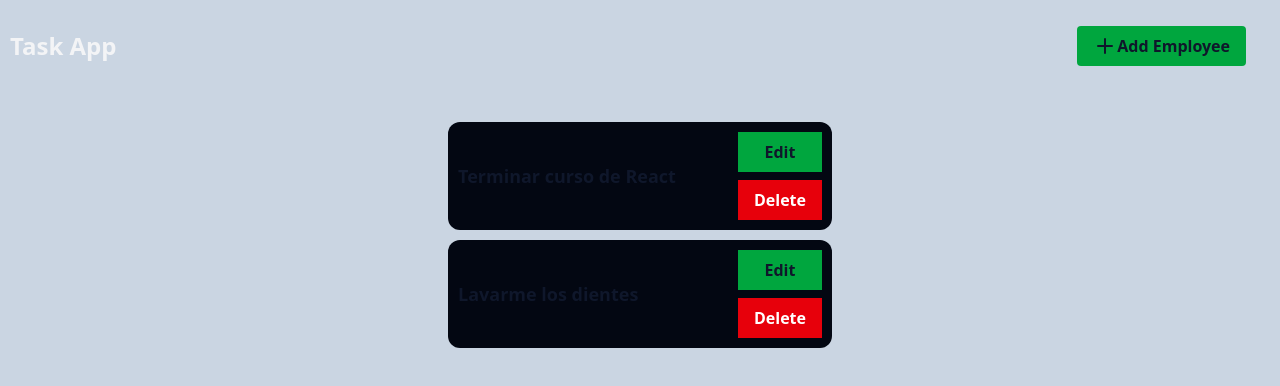
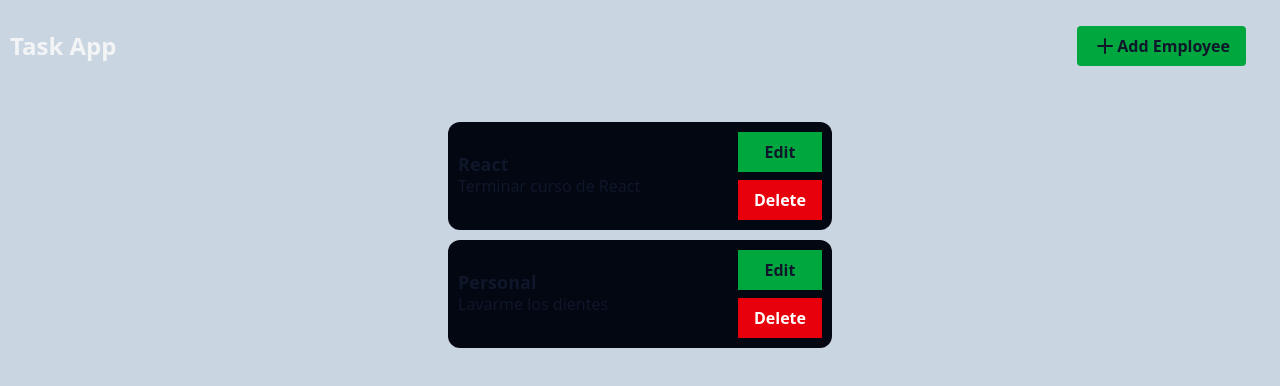
Before and after one commit to gonzagapa/TodoApp-React, a React (Vite) app: page / in a window 1280 px wide. Shown: the top 386 px of the page. Built offline with nearby package versions, Linux system fonts and the light colour scheme.

Commit message:
Add useForm customhook and new create todo feature

```diff
--- a/src/components/TodoItem.tsx
+++ b/src/components/TodoItem.tsx
@@ -11,8 +11,9 @@ export default function TodoItem({todo}:Props) {
     <div className="p-2.5 rounded-xl bg-gray-950 flex justify-between gap-2 items-center w-sm">
         <div className="flex-1/3">
             <h2 className="text-lg/5 font-bold font-s">
-                {todo.description}
+                {todo.title}
             </h2>
+            <p className="line-clamp-1">{todo.description}</p>
         </div>
         <div className="flex flex-col gap-2">
             <button className="bg-green-600 hover:bg-green-500 text-while font-semibold py-2 px-4 cursor-pointer">Edit</button>
--- a/src/context/TodoProvider.tsx
+++ b/src/context/TodoProvider.tsx
@@ -8,8 +8,8 @@ interface Props {
 }
 
 const initialState:Todo[] = [
-        new Todo("Terminar curso de React"),
-        new Todo("Lavarme los dientes"),
+        new Todo("Terminar curso de React", "React"),
+        new Todo("Lavarme los dientes", "Personal"),
     ]
 
 export const TodoProvider = ({children}:Props)=>{
--- a/src/data/Todo.ts
+++ b/src/data/Todo.ts
@@ -1,11 +1,13 @@
 
 export class Todo {
     readonly id:number;
+    title:string;
     description: string;
     done:boolean;
 
-    constructor(description:string){
+    constructor(description:string, title:string){
         this.id = new Date().getMilliseconds() * Math.random();
+        this.title = title;
         this.description = description;
         this.done = false;
     }
--- /dev/null
+++ b/src/hooks/useForm.ts
@@ -0,0 +1,24 @@
+import { useState, type ChangeEvent, type ChangeEventHandler } from "react"
+
+type Props = {
+  title:string,
+  description:string
+}
+
+export function useForm({title, description}:Props) {
+    const [inputElements, setInputElements] = useState({title,description});
+
+
+  const onInputChange = ({target}:ChangeEvent<HTMLInputElement>|ChangeEvent<HTMLTextAreaElement> )=>{
+    const {name,value} = target;
+    setInputElements({
+      ...inputElements,
+      [name]: value
+    })
+  }
+
+  return {
+    ...inputElements,
+    onInputChange
+  }
+}
--- a/src/layout/TodoAppLayout.tsx
+++ b/src/layout/TodoAppLayout.tsx
@@ -7,8 +7,8 @@ export function TodoAppLayout() {
   return (
     <div className=" bg-slate-300 text-slate-900 dark:bg-slate-900 dark:text-white h-screen p-2.5">
       <div className="container mx-auto h-full">
-        <Heading/>
         <TodoProvider>
+          <Heading/>
           <div className="grid place-content-center">
               <Outlet/>
           </div>
--- a/src/pages/FormTodoPage.tsx
+++ b/src/pages/FormTodoPage.tsx
@@ -1,11 +1,30 @@
+import { useNavigate } from "react-router";
+import { useTodoContext } from "../hooks/useTodoContext"
+import { useForm } from "../hooks/useForm";
+import { Todo } from "../data";
+import type { FormEvent } from "react";
 
 export  function FormTodoPage() {
+  const {dispatch} = useTodoContext();
+  let navigate = useNavigate();
+  const {title, description, onInputChange} = useForm({title:"",description:""});
+
+
+  const handleSubmit = (event:FormEvent<HTMLFormElement>)=>{
+    event.preventDefault();
+    const newTodo = new Todo(description,title);
+    dispatch({type:"[TODO] add",payload:newTodo});
+    navigate("/");
+  }
+
   return (
-    <form className="bg-gray-950 p-10">
-      <h2 className="mb-7 text-3xl">A task</h2>
+    <form className="bg-gray-950 p-10" onSubmit={handleSubmit}>
+      <h2 className="mb-7 text-3xl">Create a task</h2>
 
       <div className="mb-5">
         <input type="text"
+        value={title}
+        onChange={onInputChange}
         name="title"
         placeholder="write a title"
         className="py-3 px-4 focus:outline-none focus:text-gray-100 bg-gray-700 w-full"
@@ -14,6 +33,8 @@ export  function FormTodoPage() {
 
       <div className="mb-5">
         <textarea name="description"
+        value={description}
+        onChange={onInputChange}
         rows={2}
         placeholder="Write a description"
         className="py-3 px-4 focus:outline-none focus:text-gray-100 bg-gray-700 w-full resize-none"></textarea>
```
